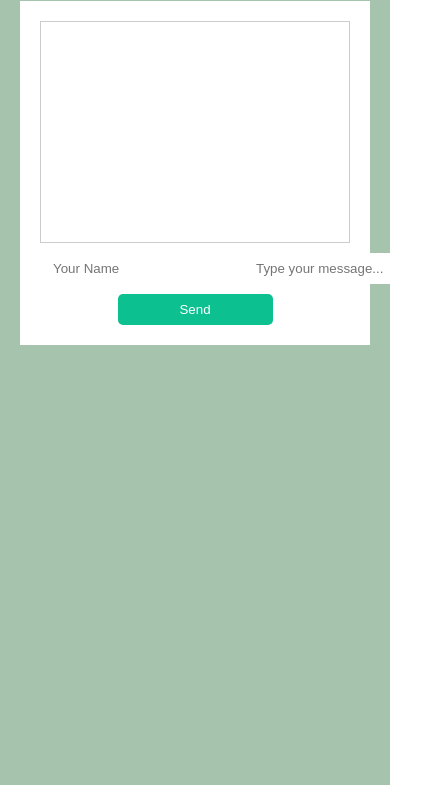
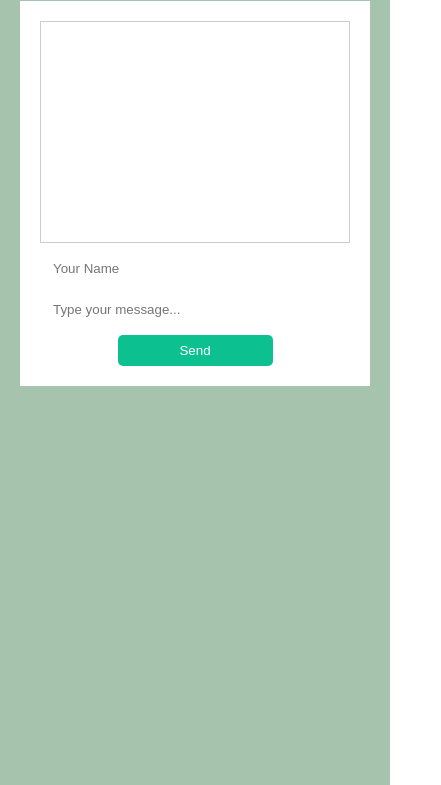
Before and after one commit to ibrhmvk/chat-app, a plain HTML site: page public/index.html in a window 390 px wide. Shown: the part 99-884 px from the top of the page, 441 px wide, since content can reach past the window. Drawn offline with nearby package versions, Linux system fonts and the light colour scheme; no server answers.

Commit message:
fix: responsive

```diff
--- a/public/index.html
+++ b/public/index.html
@@ -13,6 +13,8 @@
         <div class="chat-messages" id="chat-messages"></div>
         <div class="user-input">
           <input type="text" id="username" placeholder="Your Name" />
+        </div>
+        <div class="user-input">
           <input
             type="text"
             id="message-input"
--- a/public/styles.css
+++ b/public/styles.css
@@ -98,6 +98,9 @@ button {
   cursor: pointer;
   min-width: 100px;
 }
+#message-input {
+  margin-top: 10px;
+}
 
 @media (max-width: 480px) {
   .chat-container {
```
